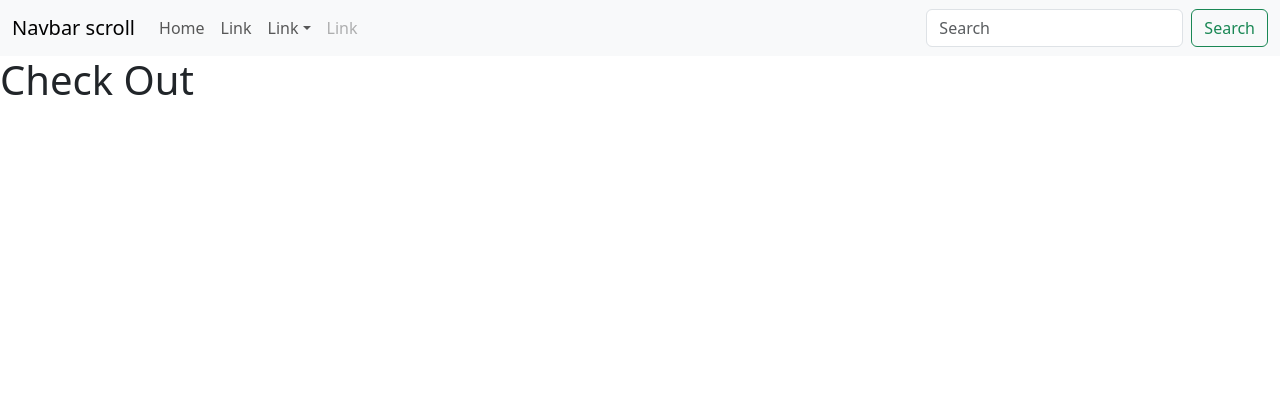
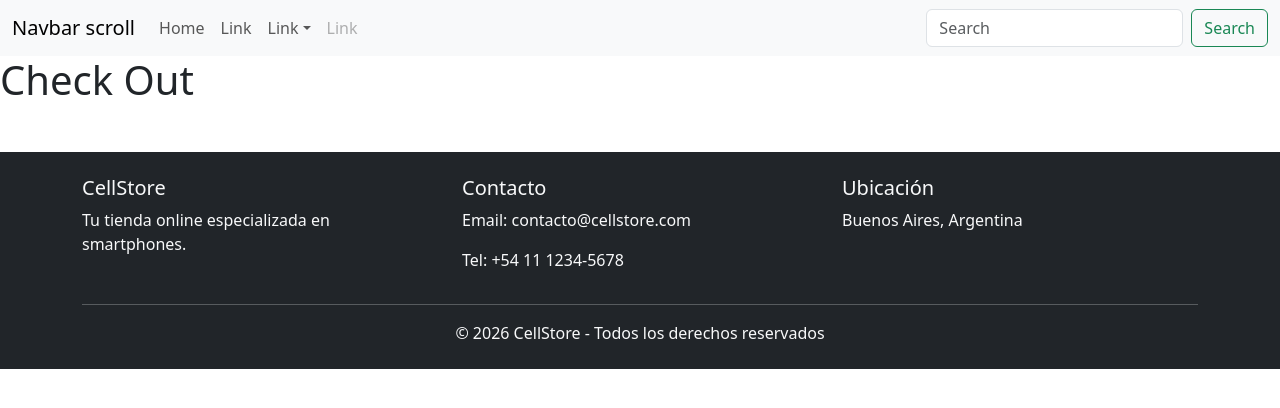
Before and after one commit to Manuhead98/Trabajo-Pr-ctico---Tienda-Online-en-React-, a React (Vite) app: page /checkout in a window 1280 px wide. Shown: the top 408 px of the page. Built offline with nearby package versions, Linux system fonts and the light colour scheme.

Commit message:
filtros en productos y footer

```diff
--- a/src/App.jsx
+++ b/src/App.jsx
@@ -6,6 +6,7 @@ import Products from "./pages/Productos";
 import ProductDetail from "./pages/ProductoDetalle";
 import Cart from "./pages/Carrito";
 import Checkout from "./pages/CheckOut";
+import Footer from "./components/Footer";
 
 function App() {
   return (
@@ -27,6 +28,8 @@ function App() {
 
       </Routes>
 
+      <Footer />
+
     </BrowserRouter>
   );
 }
--- /dev/null
+++ b/src/components/Footer.jsx
@@ -0,0 +1,43 @@
+import { Container, Row, Col } from 'react-bootstrap';
+
+function Footer() {
+    return (
+        <footer className="bg-dark text-light mt-5 py-4">
+
+            <Container>
+
+                <Row>
+
+                    <Col md={4}>
+                        <h5>CellStore</h5>
+                        <p>
+                            Tu tienda online especializada en smartphones.
+                        </p>
+                    </Col>
+
+                    <Col md={4}>
+                        <h5>Contacto</h5>
+                        <p>Email: contacto@cellstore.com</p>
+                        <p>Tel: +54 11 1234-5678</p>
+                    </Col>
+
+                    <Col md={4}>
+                        <h5>Ubicación</h5>
+                        <p>Buenos Aires, Argentina</p>
+                    </Col>
+
+                </Row>
+
+                <hr />
+
+                <p className="text-center mb-0">
+                    © 2026 CellStore - Todos los derechos reservados
+                </p>
+
+            </Container>
+
+        </footer>
+    );
+}
+
+export default Footer;
--- a/src/pages/Productos.jsx
+++ b/src/pages/Productos.jsx
@@ -1,8 +1,28 @@
-import { Container, Row, Col } from 'react-bootstrap';
+import { useState } from 'react';
+import { Container, Row, Col, Form } from 'react-bootstrap';
 import productos from '../data/productos';
 import ProductCard from '../components/ProductCard';
 
 function Productos() {
+    //estados para filtros
+    const [busqueda, setBusqueda] = useState('');
+    const [categoria, setCategoria] = useState('');
+
+    //funcion filrar productos
+    const productosFiltrados = productos.filter(producto => {
+
+        const coincideNombre =
+            producto.nombre
+                .toLowerCase()
+                .includes(busqueda.toLowerCase());
+
+        const coincideCategoria =
+            categoria === ''
+                ? true
+                : producto.categoria === categoria;
+
+        return coincideNombre && coincideCategoria;
+    });
 
     console.log(productos);
     return (
@@ -12,9 +32,59 @@ function Productos() {
                 Catálogo de Celulares
             </h1>
 
+            <Row className="mb-4">
+
+                <Col md={6}>
+
+                    <Form.Control
+                        type="text"
+                        placeholder="Buscar celular..."
+                        value={busqueda}
+                        onChange={(e) => setBusqueda(e.target.value)}
+                    />
+
+                </Col>
+
+                <Col md={3}>
+
+                    <Form.Select
+                        value={categoria}
+                        onChange={(e) => setCategoria(e.target.value)}
+                    >
+
+                        <option value="">
+                            Todas las marcas
+                        </option>
+
+                        <option value="Samsung">
+                            Samsung
+                        </option>
+
+                        <option value="Apple">
+                            Apple
+                        </option>
+
+                        <option value="Xiaomi">
+                            Xiaomi
+                        </option>
+
+                        <option value="Motorola">
+                            Motorola
+                        </option>
+
+                        <option value="Google">
+                            Google
+                        </option>
+
+                    </Form.Select>
+
+                </Col>
+
+            </Row>
+
             <Row>
 
-                {productos.map(producto => (
+                {productosFiltrados.map(producto => (
 
                     <Col
                         key={producto.id}
```
